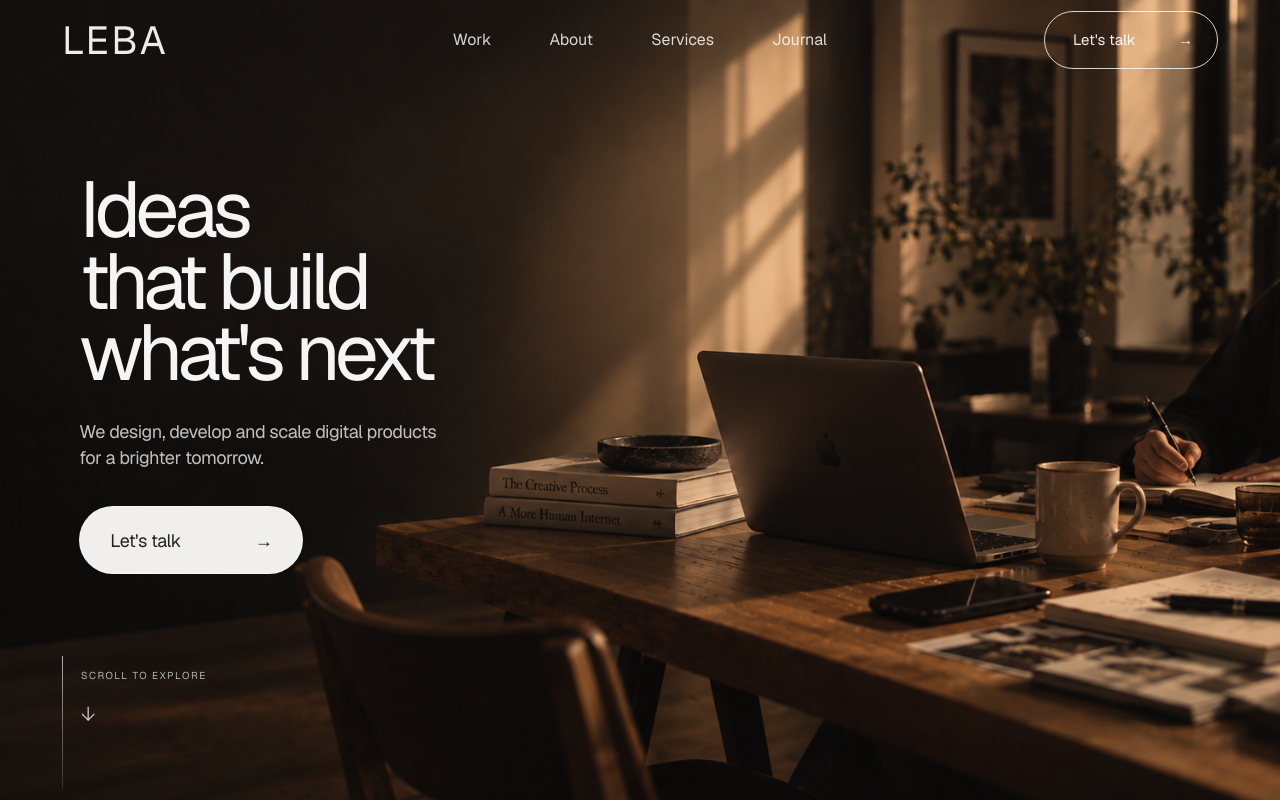
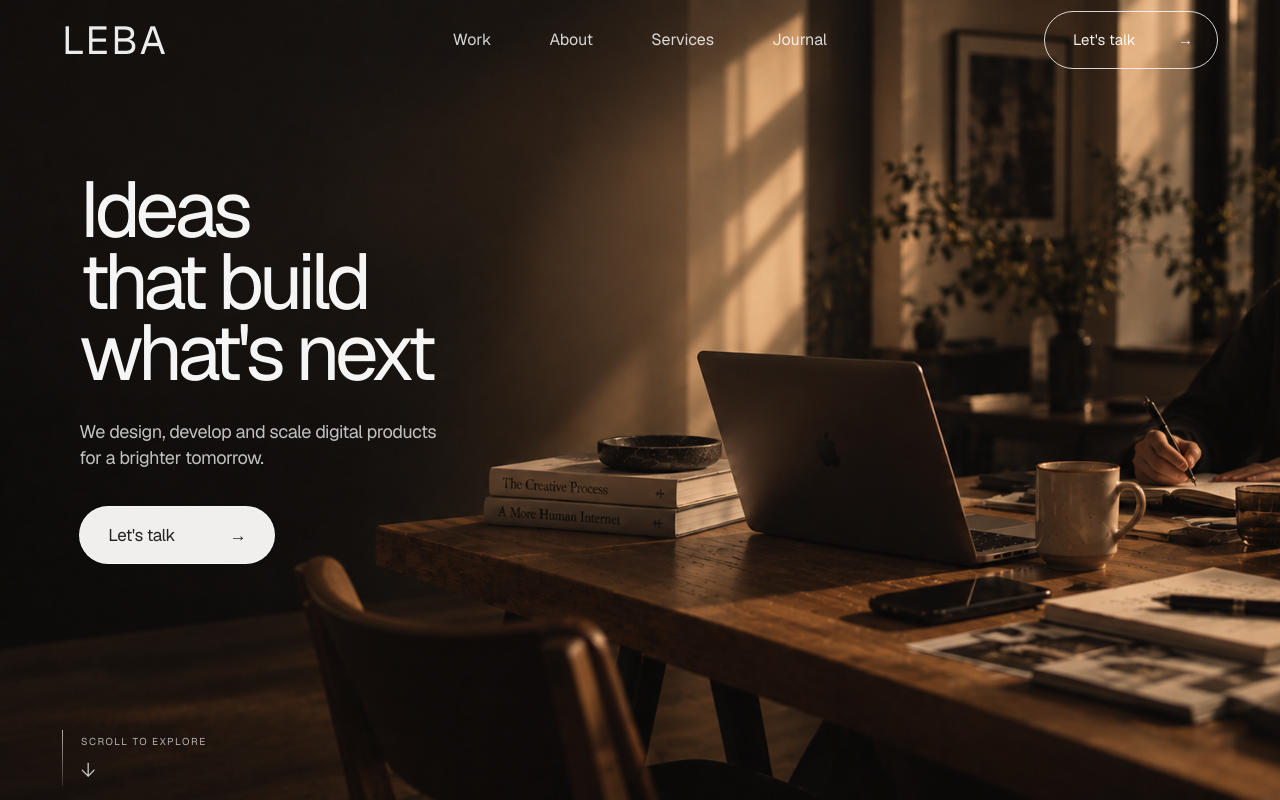
Before and after one commit to NicolasLlanos8799/weareleba, a Next.js app: page / in a window 1280 px wide. Built offline with nearby package versions, Linux system fonts and the light colour scheme.

Commit message:
style: refine hero CTA proportions and bottom scroll cue

```diff
--- a/styles/hero-reference-tuning.css
+++ b/styles/hero-reference-tuning.css
@@ -10,12 +10,14 @@
   .hero-title { max-width: 610px; font-size: clamp(78px, 6.15vw, 104px); line-height: .91; letter-spacing: -.067em; }
   .hero-body { max-width: 580px; margin-top: 30px; font-size: clamp(18px, 1.42vw, 23px); line-height: 1.42; }
   .hero-actions { margin-top: 36px; }
-  .button-primary { min-width: 224px; height: 68px; padding: 0 30px; font-size: 18px; }
 
-  /* Lower-left technical marker — compact label with clear internal separation. */
-  .hero-scroll-cue { left: clamp(62px, 4.1vw, 68px); bottom: 12px; gap: 18px; align-items: flex-start; }
-  .hero-scroll-line { height: 132px; margin-top: -14px; }
-  .hero-scroll-cue > div { display: flex; flex-direction: column; align-items: flex-start; gap: 22px; padding-top: 0; align-self: flex-start; }
+  /* Primary CTA — slimmer and more elongated, without dominating the lower-left composition. */
+  .button-primary { min-width: 196px; height: 58px; padding: 0 28px; font-size: 17px; gap: 18px; }
+
+  /* Lower-left technical marker — placed on the actual bottom edge of the hero. */
+  .hero-scroll-cue { left: clamp(62px, 4.1vw, 68px); bottom: 14px; gap: 18px; align-items: center; }
+  .hero-scroll-line { height: 56px; margin: 0; }
+  .hero-scroll-cue > div { display: flex; flex-direction: column; align-items: flex-start; gap: 12px; padding-top: 0; }
   .hero-scroll-cue .technical { font-size: 10px; font-weight: 400; letter-spacing: .15em; line-height: 1.2; white-space: nowrap; }
   .hero-scroll-arrow { font-size: 20px; font-weight: 300; line-height: 1; }
 }
@@ -23,3 +25,10 @@
 @media (max-width: 1024px) and (min-width: 701px) {
   .hero-copy-cinematic { transform: translateY(-4vh); }
 }
+
+@media (max-width: 700px) {
+  .button-primary { min-width: 158px; height: 52px; padding: 0 22px; }
+  .hero-scroll-cue { bottom: 14px; }
+  .hero-scroll-line { height: 48px; margin: 0; }
+  .hero-scroll-cue > div { gap: 10px; padding-top: 0; }
+}
```
